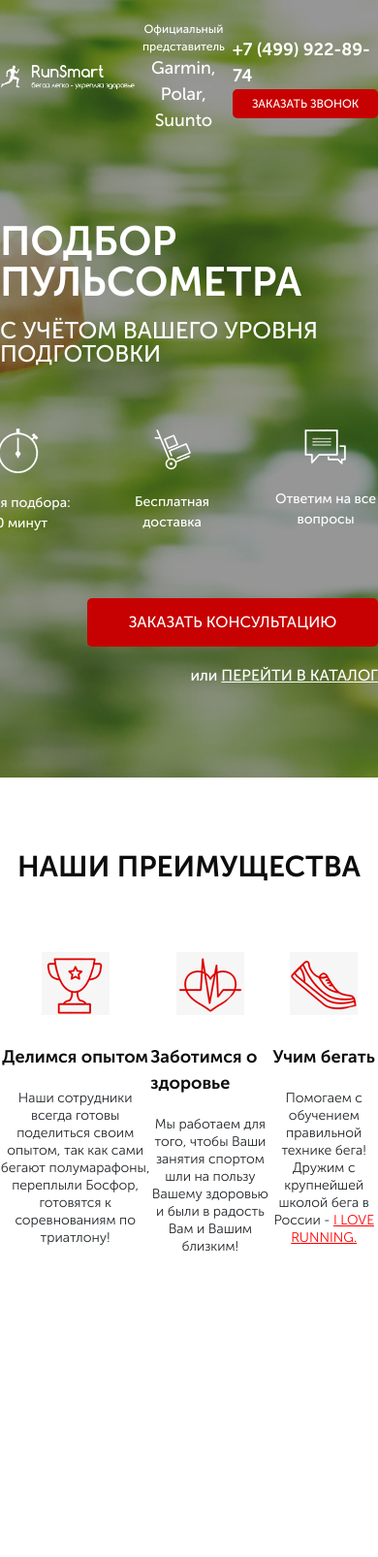
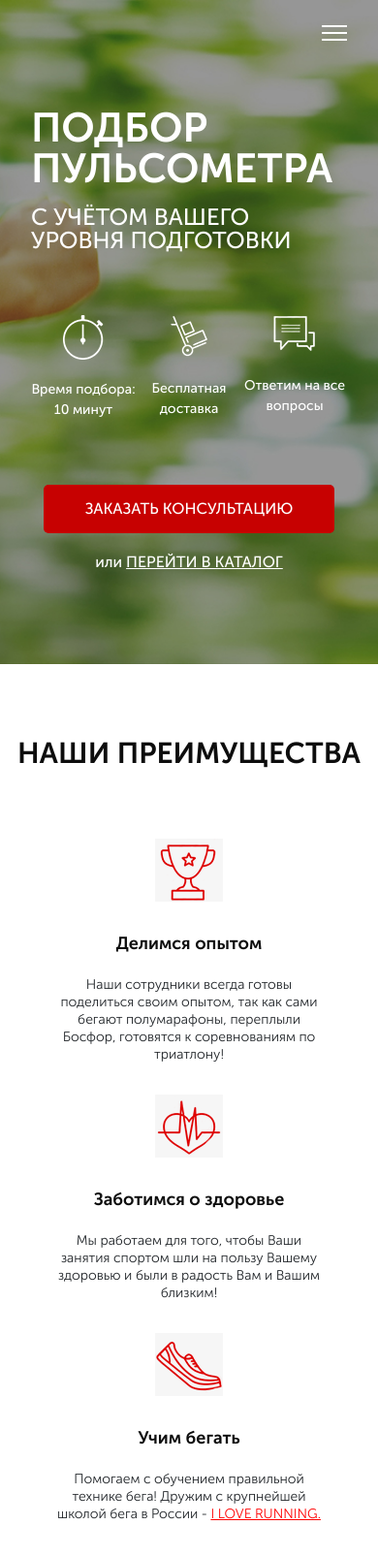
Before and after one commit to goldqwert/pulse, a website: page src/index.html in a window 390 px wide. Shown: the whole page at 97% size. Before the commit the page ends 1360 px from the top, so only its background shows below. Drawn offline with Linux system fonts and the light colour scheme.

Commit message:
feat: added responsive layout for promo and advantages sections

```diff
--- a/src/index.html
+++ b/src/index.html
@@ -27,6 +27,12 @@
             <button class="button">Заказать звонок</button>
           </div>
         </header>
+
+        <div class="header__hamburger">
+          <span></span>
+          <span></span>
+          <span></span>
+        </div>
 
         <div class="promo__wrapper">
           <h1 class="promo__header">Подбор пульсометра</h1>
@@ -88,5 +94,7 @@
         </div>
       </div>
     </section>
+
+    <script src="./js/script.js"></script>
   </body>
 </html>
--- /dev/null
+++ b/src/js/script.js
@@ -0,0 +1,9 @@
+window.addEventListener("DOMContentLoaded", () => {
+  const menu = document.querySelector(".header"),
+    hamburger = document.querySelector(".header__hamburger");
+
+  hamburger.addEventListener("click", () => {
+    hamburger.classList.toggle("header__hamburger_active");
+    menu.classList.toggle("header_active");
+  });
+});
--- a/src/sass/blocks/_advantages.scss
+++ b/src/sass/blocks/_advantages.scss
@@ -34,9 +34,36 @@
     line-height: 18px;
     text-align: center;
     a {
-        color: #ff0000;
-        text-decoration: underline;
+      color: #ff0000;
+      text-decoration: underline;
     }
   }
+  @media (max-width: 1024px) {
+    &__wrapper {
+      flex-wrap: wrap;
+      justify-content: space-around;
+      padding: 0 32px;
+    }
+    &__item {
+      margin-right: 32px;
 
+      &:last-child {
+        margin: 32px 0 0 0;
+      }
+    }
+  }
+  @media (max-width: 768px) {
+    &__wrapper {
+      flex-direction: column;
+      justify-content: center;
+      align-items: center;
+    }
+    &__item {
+      margin: 0 0 32px 0;
+
+      &:last-child {
+        margin: 0;
+      }
+    }
+  }
 }
--- a/src/sass/blocks/_header.scss
+++ b/src/sass/blocks/_header.scss
@@ -2,6 +2,50 @@
   display: flex;
   justify-content: space-between;
   align-items: center;
+
+  &__hamburger {
+    display: none;
+
+    span {
+      display: block;
+      height: 2px;
+      width: 100%;
+      background-color: #fff;
+      margin-bottom: 5px;
+      transition: 0.5s all;
+    }
+
+    &_active {
+      span {
+        margin-bottom: -2px;
+        &:nth-child(1) {
+          transform: translateY(3px) rotate(-45deg);
+        }
+
+        &:nth-child(2) {
+          display: none;
+        }
+
+        &:nth-child(3) {
+          transform: translateY(3px) rotate(45deg);
+        }
+      }
+    }
+  }
+
+  &_active {
+    position: fixed;
+    flex-direction: column;
+    justify-content: center;
+    align-items: center;
+    top: 0;
+    right: 0;
+    width: 50%;
+    height: 100vh;
+    padding: 20px 15px;
+    background: rgba(0, 0, 0, 0.8);
+    transition: 0.6s all;
+  }
 
   &__logo {
     width: 250px;
@@ -39,4 +83,56 @@
     flex-direction: column;
     align-items: center;
   }
+
+  @media (max-width: 768px) {
+    &__logo {
+      width: 200px;
+    }
+
+    &__official {
+      span {
+        font-size: 14px;
+      }
+    }
+
+    &__phone {
+      font-size: 14px;
+    }
+  }
+
+  @media (max-width: 700px) {
+    position: fixed;
+    flex-direction: column;
+    justify-content: center;
+    align-items: center;
+    top: 0;
+    right: -100%;
+    width: 50%;
+    height: 100vh;
+    padding: 20px 15px;
+    background: rgba(0, 0, 0, 0.8);
+    transition: 0.6s all;
+
+    &__hamburger {
+      display: block;
+      position: absolute;
+      right: 32px;
+      top: 32px;
+      transform: translateY(-50%);
+      width: 26px;
+      height: 12px;
+    }
+
+    &_active {
+      right: 0;
+    }
+
+    &__official {
+      margin: 32px 0;
+    }
+  }
+
+  @media (max-width: 580px) {
+    width: 70%;
+  }
 }
--- a/src/sass/blocks/_promo.scss
+++ b/src/sass/blocks/_promo.scss
@@ -52,4 +52,23 @@
       text-decoration: underline;
     }
   }
+
+  @media (max-width: 1024px) {
+    padding: 21px 32px 93px;
+  }
+
+  @media (max-width: 768px) {
+    &__wrapper {
+      display: flex;
+      flex-direction: column;
+      align-items: center;
+      justify-content: center;
+    }
+  }
+
+  @media (max-width: 600px) {
+    &__icons {
+      width: 100%;
+    }
+  }
 }
```
Also changed, not shown: src/css/style.min.css.
